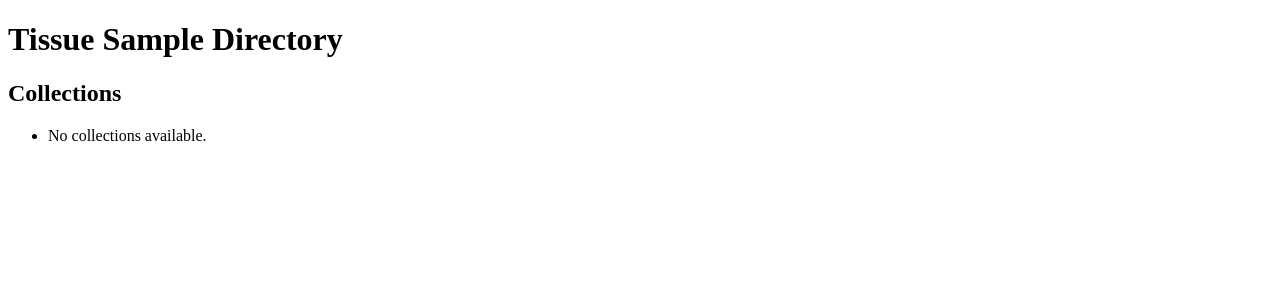
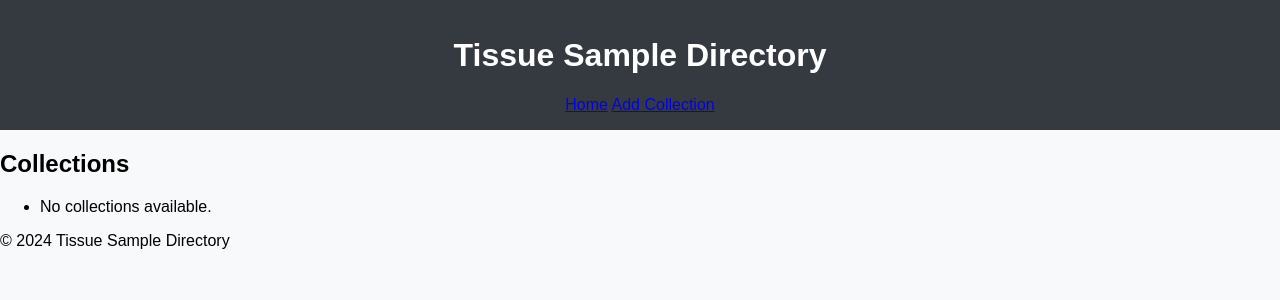
Before and after one commit to bp1183/TissueHub, a Flask app: page / in a window 1280 px wide. Shown: the top 300 px of the page. Run offline with Flask 3, Linux system fonts and the light colour scheme; data that the repository does not hold is empty.

Commit message:
Updated routes and templates

```diff
--- a/app/routes.py
+++ b/app/routes.py
@@ -1,3 +1,4 @@
+from datetime import datetime
 from flask import render_template, request, redirect, url_for, flash
 from app.models import db, Collection, Sample
 
@@ -35,23 +36,34 @@ def new_collection():
 # Add a new sample to an existing collection
 def new_sample(collection_id):
     collection = Collection.query.get_or_404(collection_id)
+
     if request.method == "POST":
         material_type = request.form.get("material_type")
         donor_count = request.form.get("donor_count")
-        if not material_type or not donor_count:
-            flash("Both material type and donor count are required!", "error")
+        last_updated_str = request.form.get("last_updated")  # Get the user-provided last_updated
+
+        # Check if both material_type and donor_count are provided
+        if not material_type or not donor_count or not last_updated_str:
+            flash("Material type, donor count, and last updated are required!", "error")
         else:
             try:
+                # Try to convert last_updated to a datetime object
+                last_updated = datetime.strptime(last_updated_str, "%Y-%m-%d %H:%M:%S")
                 donor_count = int(donor_count)
             except ValueError:
-                flash("Donor count must be a number!", "error")
+                flash("Invalid date format or donor count. Please use the correct format!", "error")
                 return render_template("new_sample.html", collection=collection)
 
-            # Create a new sample and associate it with the collection
-            new_sample = Sample(collection_id=collection.id, material_type=material_type, donor_count=donor_count)
+            # Create and save the new sample
+            new_sample = Sample(
+                collection_id=collection.id,
+                material_type=material_type,
+                donor_count=donor_count,
+                last_updated=last_updated  # Set the user-provided last_updated datetime
+            )
             db.session.add(new_sample)
             db.session.commit()
-            flash("Sample added sucessfully!", "success")
-            return redirect(url_for("main.collection_details", collection_id=collection.id))
+            flash("Sample added successfully!", "success")
+            return redirect(url_for("collection_details", collection_id=collection.id))
 
     return render_template("new_sample.html", collection=collection)
--- a/app/templates/index.html
+++ b/app/templates/index.html
@@ -6,7 +6,11 @@
     <h2>Collections</h2>
     <ul>
         {% for collection in collections %}
-            <li>{{ collection.title }} ({{ collection.disease_term }})</li>
+            <li>
+                <strong>{{ collection.title }}</strong> - {{ collection.disease_term }}
+                <a href="{{ url_for('collection_details', collection_id=collection.id) }}">View Details</a>
+                <a href="{{ url_for('new_sample', collection_id=collection.id) }}">Add Sample</a>
+            </li>
         {% else %}
             <li>No collections available.</li>
         {% endfor %}
--- a/app/templates/layout.html
+++ b/app/templates/layout.html
@@ -3,13 +3,21 @@
     <head>
         <meta charset="UTF-8">
         <title>{% block title %}Tissue Sample Directory{% endblock %}</title>
+        <link rel="stylesheet" href="{{ url_for('static', filename='css/styles.css') }}">
     </head>
     <body>
         <header>
             <h1>Tissue Sample Directory</h1>
+            <nav>
+                <a href="{{ url_for('index') }}">Home</a>
+                <a href="{{ url_for('new_collection') }}">Add Collection</a>
+            </nav>
         </header>
         <main>
             {% block content %}{% endblock %}
         </main>
     </body>
+    <footer>
+        <p>&copy; 2024 Tissue Sample Directory</p>
+    </footer>
 </html>
```
Also changed, not shown: app/templates/new_sample.html (+4 -8 lines), app/templates/collection_details.html (line endings or trailing spaces). Lines whose indentation alone changed are shown as unchanged.
